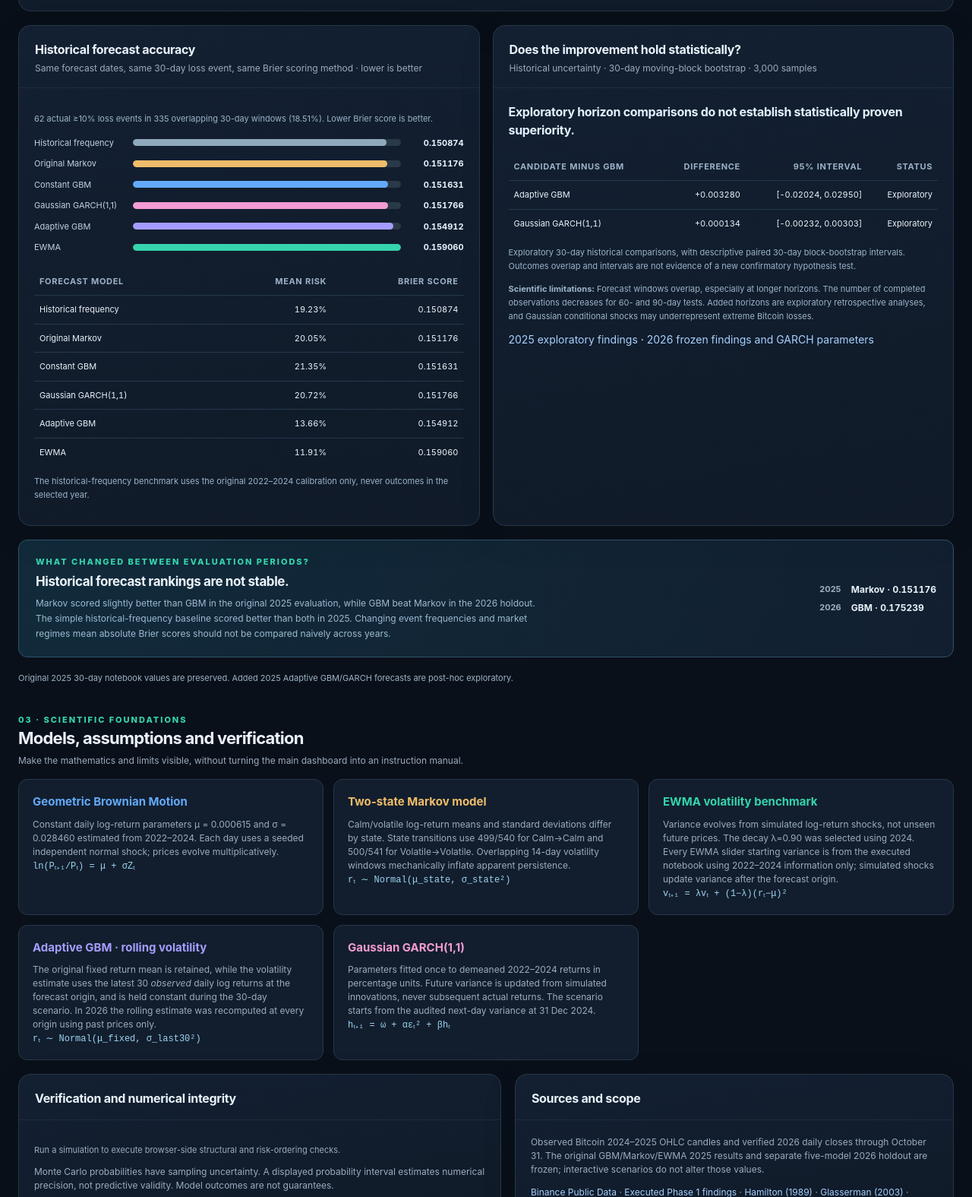
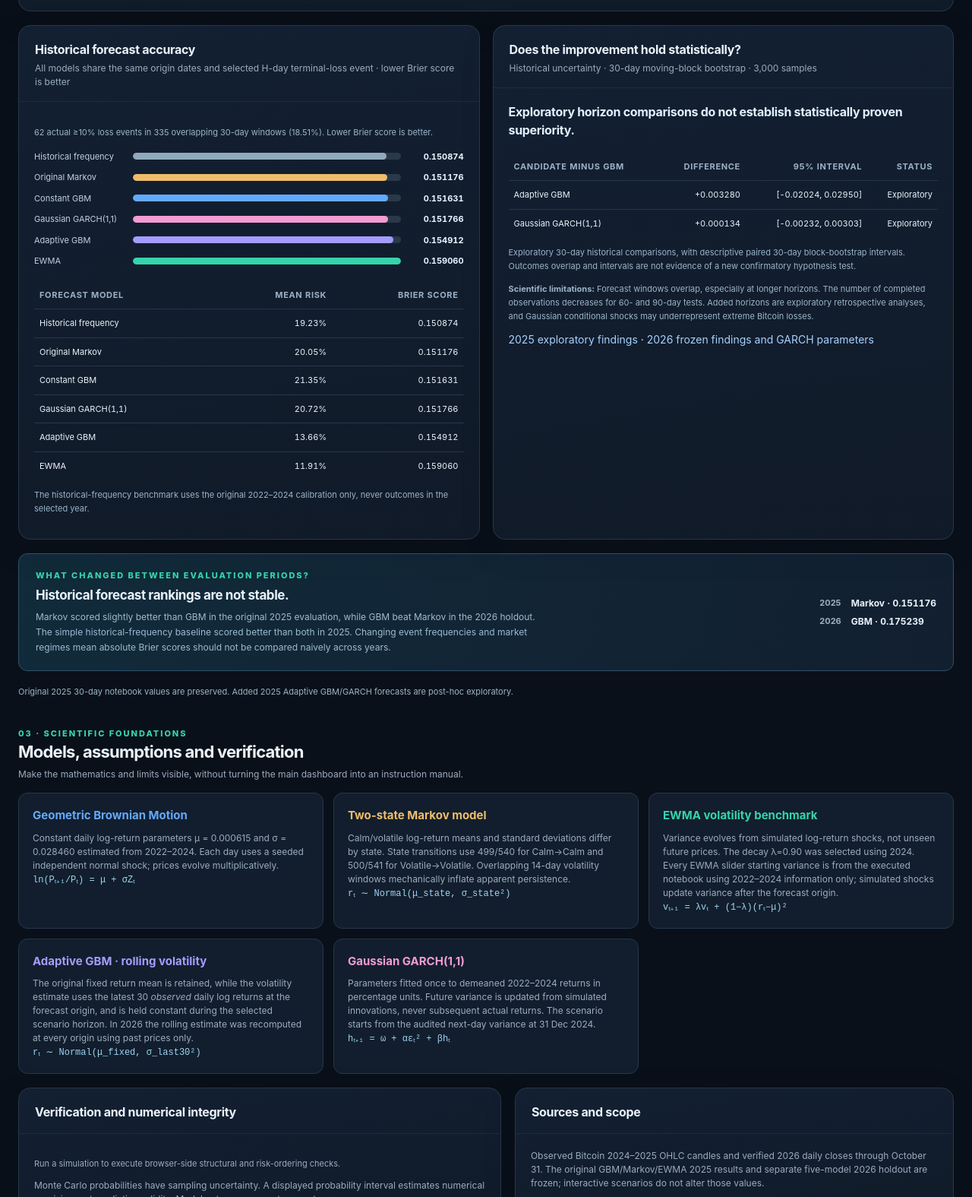
Before and after one commit to it23372726/cryptorisk-lab, a plain HTML site: page docs/index.html in a window 1280 px wide. Shown: the part 4822-6397 px from the top of the page at 76% size. Drawn offline with Linux system fonts and the light colour scheme.

Commit message:
Remove misleading fixed-30-day labels from horizon-dependent forecast scoring and research help

```diff
--- a/docs/index.html
+++ b/docs/index.html
@@ -144,14 +144,14 @@
  </article>
  <div class="v3-evidence-grid">
   <article class="card v3-evidence-panel">
-   <div class="card-head"><div><h2>Historical forecast accuracy</h2><p>Same forecast dates, same 30-day loss event, same Brier scoring method · lower is better</p></div></div>
+   <div class="card-head"><div><h2>Historical forecast accuracy</h2><p>All models share the same origin dates and selected H-day terminal-loss event · lower Brier score is better</p></div></div>
    <div class="content-pad"><p class="v3-muted" id="holdoutSample">335 overlapping 2025 forecast origins.</p><div class="v3-score-bars" id="holdoutScoreBars"></div>
     <div class="table-scroll"><table id="holdoutScoreTable"><thead><tr><th>Forecast model</th><th>Mean risk</th><th>Brier score</th></tr></thead><tbody></tbody></table></div>
     <p class="v3-muted">The historical-frequency benchmark uses the original 2022–2024 calibration only, never outcomes in the selected year.</p>
    </div>
   </article>
   <article class="card v3-evidence-panel">
-   <div class="card-head"><div><h2>Does the improvement hold statistically?</h2><p>Historical uncertainty · 30-day moving-block bootstrap · 3,000 samples</p></div></div>
+   <div class="card-head"><div><h2>Does the improvement hold statistically?</h2><p>Historical uncertainty · <span id="validationHorizonDaysG">30</span>-day moving-block bootstrap · 3,000 samples</p></div></div>
    <div class="content-pad">
     <p id="holdoutInferenceHeadline" class="v3-inference">Historical accuracy varies by year and forecast horizon.</p>
     <div class="table-scroll"><table id="holdoutInferenceTable"><thead><tr><th>Candidate minus GBM</th><th>Difference</th><th>95% interval</th><th>Holm p</th></tr></thead><tbody></tbody></table></div>
@@ -169,7 +169,7 @@
  <article class="info-box"><h3 class="color-gbm">Geometric Brownian Motion</h3><p>Constant daily log-return parameters μ = 0.000615 and σ = 0.028460 estimated from 2022–2024. Each day uses a seeded independent normal shock; prices evolve multiplicatively.</p><p><code>ln(Pₜ₊₁/Pₜ) = μ + σZₜ</code></p></article>
  <article class="info-box"><h3 class="color-markov">Two-state Markov model</h3><p>Calm/volatile log-return means and standard deviations differ by state. State transitions use 499/540 for Calm→Calm and 500/541 for Volatile→Volatile. Overlapping 14-day volatility windows mechanically inflate apparent persistence.</p><p><code>rₜ ∼ Normal(μ_state, σ_state²)</code></p></article>
  <article class="info-box"><h3 class="color-ewma">EWMA volatility benchmark</h3><p>Variance evolves from simulated log-return shocks, not unseen future prices. The decay λ=0.90 was selected using 2024. Every EWMA slider starting variance is from the executed notebook using 2022–2024 information only; simulated shocks update variance after the forecast origin.</p><p><code>vₜ₊₁ = λvₜ + (1−λ)(rₜ−μ)²</code></p></article>
-  <article class="info-box"><h3 class="color-adaptive">Adaptive GBM · rolling volatility</h3><p>The original fixed return mean is retained, while the volatility estimate uses the latest 30 <em>observed</em> daily log returns at the forecast origin, and is held constant during the 30-day scenario. In 2026 the rolling estimate was recomputed at every origin using past prices only.</p><p><code>rₜ ∼ Normal(μ_fixed, σ_last30²)</code></p></article>
+  <article class="info-box"><h3 class="color-adaptive">Adaptive GBM · rolling volatility</h3><p>The original fixed return mean is retained, while the volatility estimate uses the latest 30 <em>observed</em> daily log returns at the forecast origin, and is held constant during the selected scenario horizon. In 2026 the rolling estimate was recomputed at every origin using past prices only.</p><p><code>rₜ ∼ Normal(μ_fixed, σ_last30²)</code></p></article>
   <article class="info-box"><h3 class="color-garch">Gaussian GARCH(1,1)</h3><p>Parameters fitted once to demeaned 2022–2024 returns in percentage units. Future variance is updated from simulated innovations, never subsequent actual returns. The scenario starts from the audited next-day variance at 31 Dec 2024.</p><p><code>hₜ₊₁ = ω + αεₜ² + βhₜ</code></p></article>
  </div>
  <div class="grid2" style="margin-top:18px">
@@ -186,7 +186,7 @@
 <li><strong>Watch.</strong> Forecast paths and percentile fans extend day by day from the real 31 Dec 2024 closing price. Use Pause, Play, Replay and the day slider to inspect the same generated paths.</li>
 <li><strong>Explore the chart.</strong> Scroll or pinch to zoom, drag horizontally to pan, drag the right price axis for vertical zoom, and hover to see the exact price level alongside candle values. Double-click to fit the forecast or double-click the price scale to reset vertical zoom. Keyboard: Left/Right pan, Up/Down zoom, Home fits forecast, End fits 2025. Use Reveal actual 2025 to inspect the entire observed year and Fit forecast to zoom back to the original simulation; no forecast is extended beyond the selected horizon.</li>
 <li><strong>Interpret risk.</strong> Terminal-loss probability is measured at day N. Daily-close touch probability asks whether the loss boundary was crossed at any simulated close. VaR95 and ES95 describe the estimated loss tail.</li>
-<li><strong>Validate 2025 and 2026.</strong> The unified Predictions vs Reality year selector displays all five models plus a historical-frequency benchmark in 2025 or 2026, with real 30-day outcomes and Brier scores. In 2025 the GBM/Markov/EWMA results are original and Adaptive GBM/GARCH are post-hoc exploratory; 2026 is a separate fixed-protocol retrospective holdout. All are independent of simulation sliders.</li></ol>
+<li><strong>Validate 2025 and 2026.</strong> The unified Predictions vs Reality year selector displays all five models plus a historical-frequency benchmark in 2025 or 2026, with real H-day outcomes and Brier scores, using 7/14/30/60/90-day audited historical forecasts. In 2025 the GBM/Markov/EWMA results are original and Adaptive GBM/GARCH are post-hoc exploratory; 2026 is a separate fixed-protocol retrospective holdout. All are independent of simulation sliders.</li></ol>
 <h3>Important limitations</h3><p>These Monte Carlo paths use historical parameters, normal log-return shocks and no fees, leverage or market frictions. The Markov classification's persistence is partly mechanical. EWMA decay sensitivities retain full-history origin states; Adaptive GBM and GARCH use frozen historical calibration. Neither more parameters nor faster volatility changes guarantee better accuracy. Past forecasts and simulations are not financial advice.</p>
 </div></dialog>
 </body></html>
```
